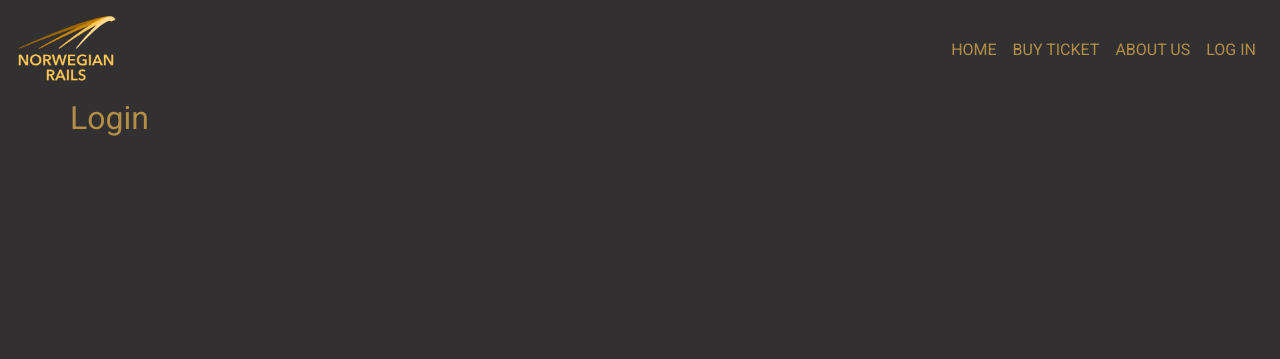
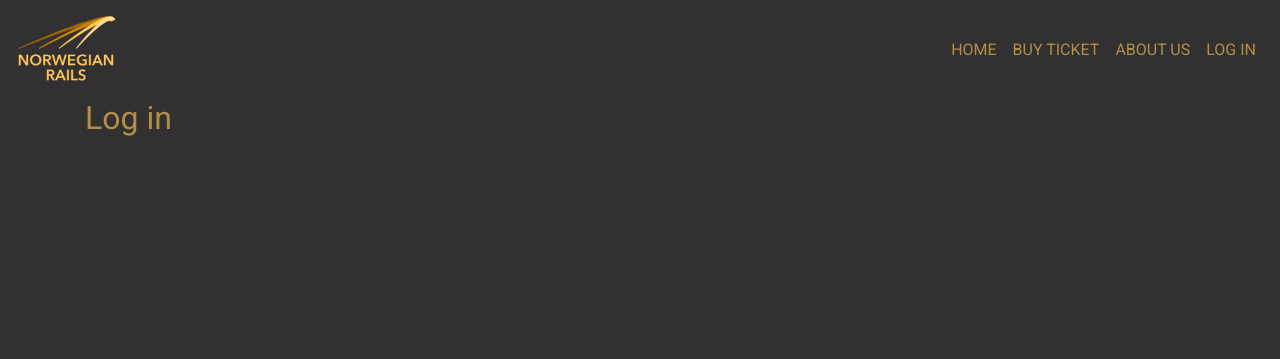
Before and after one commit to emilgab/norwegian-rails, a Flask app: page /login in a window 1280 px wide. Shown: the top 359 px of the page. Run offline with Flask 2, Linux system fonts and the light colour scheme; some libraries are stand-ins or nearby versions.

Commit message:
Added column in content on different pages

```diff
--- a/app/templates/login.html
+++ b/app/templates/login.html
@@ -2,7 +2,9 @@
 {% block content %}
 <div class="container">
   <div class="row">
-    <h2>Login</h2>
+    <div class="col-12">
+      <h2>Log in</h2>
+    </div>
   </div>
 </div>
 {% endblock %}
--- a/app/templates/profile.html
+++ b/app/templates/profile.html
@@ -2,7 +2,9 @@
 {% block content %}
 <div class="container">
   <div class="row">
-    <h2>Profile</h2>
+    <div class="col-12">
+      <h2>Profile</h2>
+    </div>
   </div>
 </div>
 {% endblock %}
--- a/app/templates/purchase_tickets.html
+++ b/app/templates/purchase_tickets.html
@@ -2,7 +2,9 @@
 {% block content %}
 <div class="container">
   <div class="row">
-    <h2>Purchase ticket</h2>
+    <div class="col-12">
+      <h2>Purchase a ticket</h2>
+    </div>
   </div>
 </div>
 {% endblock %}
--- a/app/templates/show_tickets.html
+++ b/app/templates/show_tickets.html
@@ -2,7 +2,9 @@
 {% block content %}
 <div class="container">
   <div class="row">
-    <h2>Show tickets</h2>
+    <div class="col-12">
+      <h2>Your tickets</h2>
+    </div>
   </div>
 </div>
 {% endblock %}
```
